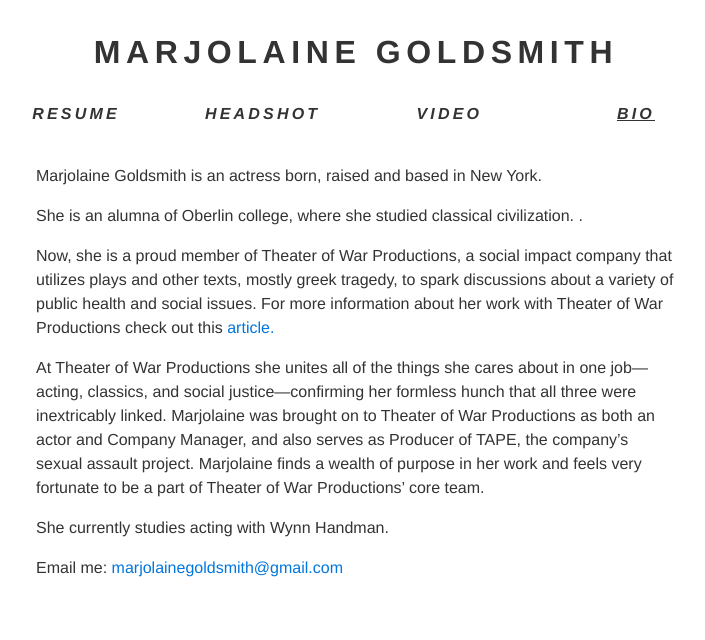
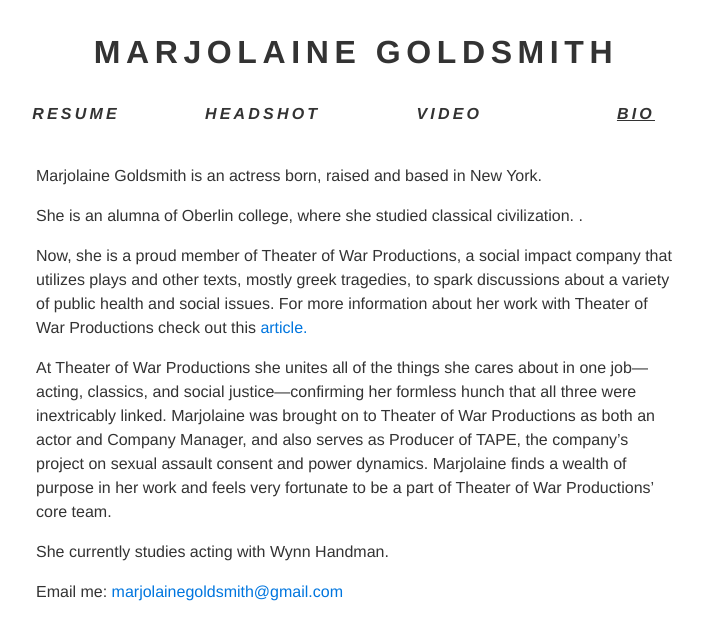
Before and after one commit to marjogold/marjolainegoldsmith, a Jekyll site: the page built from bio.html, in a window 1280 px wide. Shown: the top 640 px of the page, without its empty margins (284-989 px from the left). Built offline with Jekyll 4.4.1, drawn with Linux system fonts in a browser that asks for light colours; nearby versions of some CDN libraries; Markdown is read by kramdown in place of the engine named in the settings.

Commit message:
Update bio.html

```diff
--- a/bio.html
+++ b/bio.html
@@ -7,8 +7,8 @@
 
 <p>She is an alumna of Oberlin college, where she studied classical civilization. .</p>
 
-<p>Now, she is a proud member of Theater of War Productions, a social impact company that utilizes plays and other texts, mostly greek tragedy, to spark discussions about a variety of public health and social issues. For more information about her work with Theater of War Productions check out this <a href="http://blog.pshares.org/index.php/an-ancient-technology-using-greek-tragedies-to-heal-present-day-trauma/">article.</a></p>
-<p>At Theater of War Productions she unites all of the things she cares about in one job—acting, classics, and social justice—confirming her formless hunch that all three were inextricably linked. Marjolaine was brought on to Theater of War Productions as both an actor and Company Manager, and also serves as Producer of TAPE, the company’s sexual assault project. Marjolaine finds a wealth of purpose in her work and feels very fortunate to be a part of Theater of War Productions’ core team.
+<p>Now, she is a proud member of Theater of War Productions, a social impact company that utilizes plays and other texts, mostly greek tragedies, to spark discussions about a variety of public health and social issues. For more information about her work with Theater of War Productions check out this <a href="http://blog.pshares.org/index.php/an-ancient-technology-using-greek-tragedies-to-heal-present-day-trauma/">article.</a></p>
+<p>At Theater of War Productions she unites all of the things she cares about in one job—acting, classics, and social justice—confirming her formless hunch that all three were inextricably linked. Marjolaine was brought on to Theater of War Productions as both an actor and Company Manager, and also serves as Producer of TAPE, the company’s project on sexual assault consent and power dynamics. Marjolaine finds a wealth of purpose in her work and feels very fortunate to be a part of Theater of War Productions’ core team.
 
   <p>She currently studies acting with Wynn Handman.<p>
 
```
